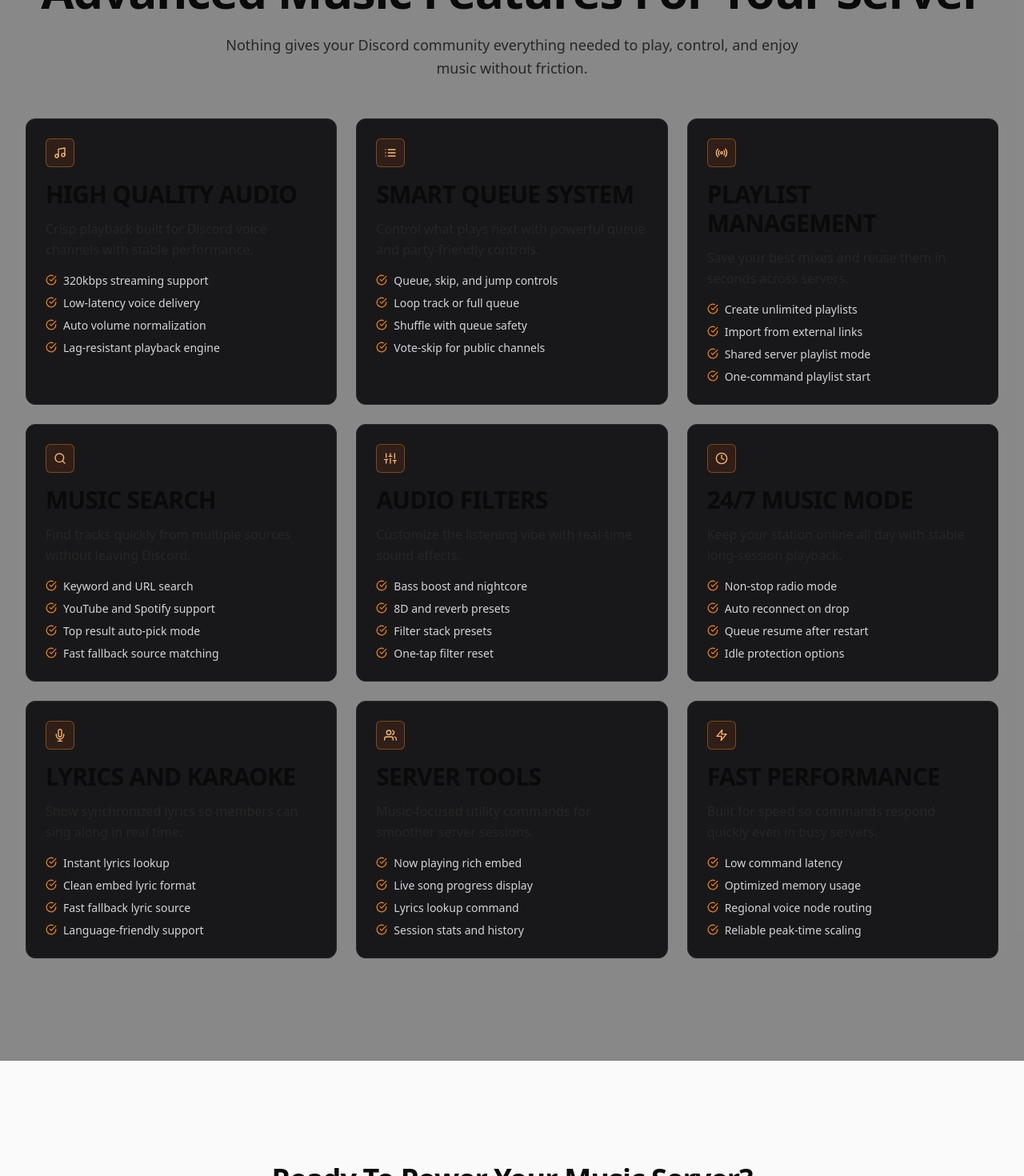
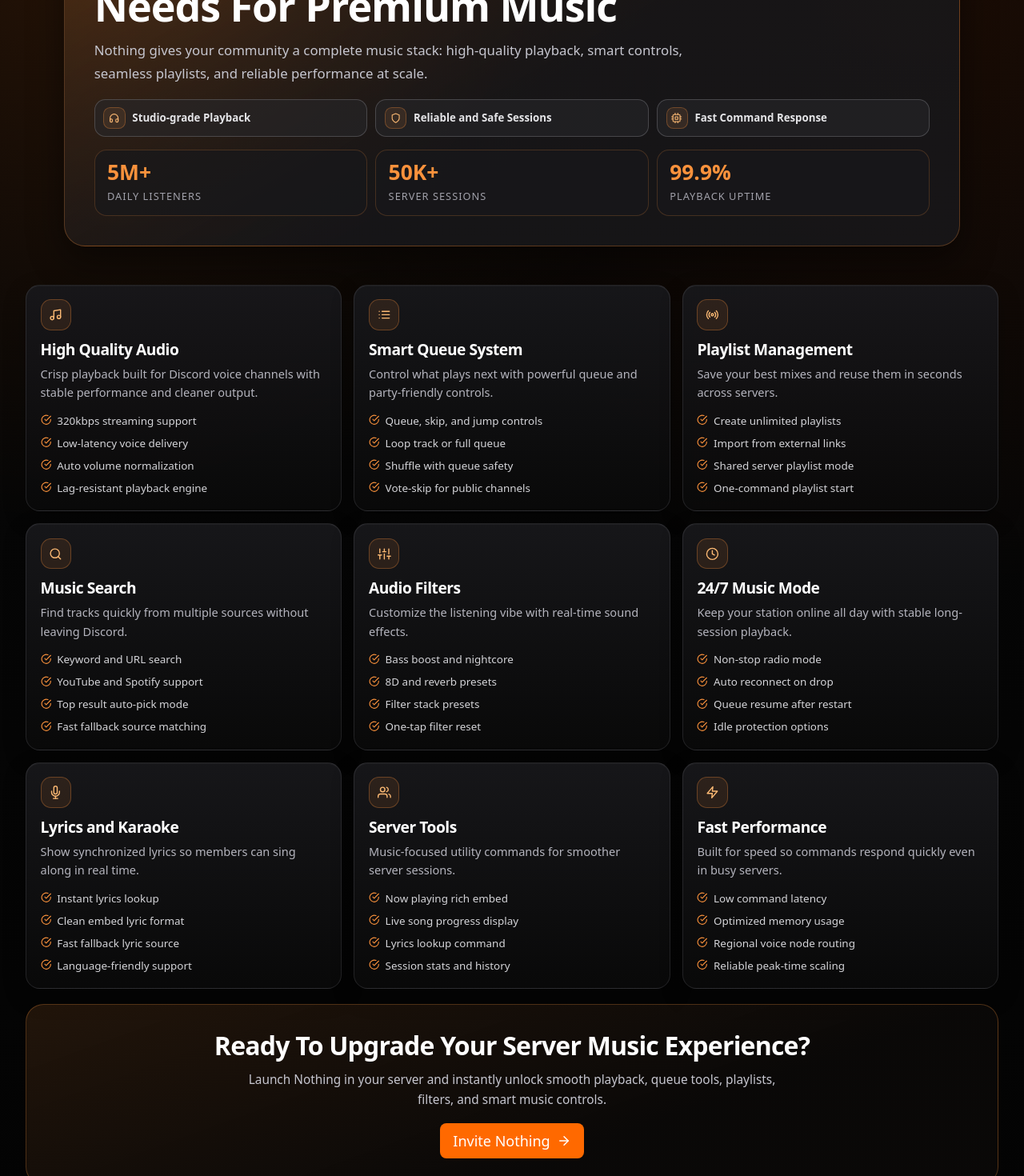
Before and after one commit to DevNest-Prince/Nothing-Muisc, a Next.js app in the folder client/: page /features in a window 1280 px wide. Shown: the part 360-1830 px from the top of the page at 80% size. Built offline with nearby package versions, Linux system fonts and the light colour scheme.

Commit message:
feat: enhance FeaturesPage layout with new badges, stats, and improved structure

```diff
--- a/client/src/app/features/page.js
+++ b/client/src/app/features/page.js
@@ -11,6 +11,10 @@ import {
   FiZap,
   FiRadio,
   FiCheckCircle,
+  FiHeadphones,
+  FiShield,
+  FiCpu,
+  FiArrowRight,
 } from 'react-icons/fi';
 
 export const metadata = {
@@ -18,11 +22,23 @@ export const metadata = {
   description: 'Discover all the amazing features of Nothing Discord music bot',
 };
 
+const TOP_BADGES = [
+  { icon: FiHeadphones, label: 'Studio-grade Playback' },
+  { icon: FiShield, label: 'Reliable and Safe Sessions' },
+  { icon: FiCpu, label: 'Fast Command Response' },
+];
+
+const FEATURE_STATS = [
+  { label: 'Daily Listeners', value: '5M+' },
+  { label: 'Server Sessions', value: '50K+' },
+  { label: 'Playback Uptime', value: '99.9%' },
+];
+
 const MUSIC_FEATURES = [
   {
     icon: FiMusic,
-    title: 'HIGH QUALITY AUDIO',
-    summary: 'Crisp playback built for Discord voice channels with stable performance.',
+    title: 'High Quality Audio',
+    summary: 'Crisp playback built for Discord voice channels with stable performance and cleaner output.',
     points: [
       '320kbps streaming support',
       'Low-latency voice delivery',
@@ -32,7 +48,7 @@ const MUSIC_FEATURES = [
   },
   {
     icon: FiList,
-    title: 'SMART QUEUE SYSTEM',
+    title: 'Smart Queue System',
     summary: 'Control what plays next with powerful queue and party-friendly controls.',
     points: [
       'Queue, skip, and jump controls',
@@ -43,7 +59,7 @@ const MUSIC_FEATURES = [
   },
   {
     icon: FiRadio,
-    title: 'PLAYLIST MANAGEMENT',
+    title: 'Playlist Management',
     summary: 'Save your best mixes and reuse them in seconds across servers.',
     points: [
       'Create unlimited playlists',
@@ -54,7 +70,7 @@ const MUSIC_FEATURES = [
   },
   {
     icon: FiSearch,
-    title: 'MUSIC SEARCH',
+    title: 'Music Search',
     summary: 'Find tracks quickly from multiple sources without leaving Discord.',
     points: [
       'Keyword and URL search',
@@ -65,7 +81,7 @@ const MUSIC_FEATURES = [
   },
   {
     icon: FiSliders,
-    title: 'AUDIO FILTERS',
+    title: 'Audio Filters',
     summary: 'Customize the listening vibe with real-time sound effects.',
     points: [
       'Bass boost and nightcore',
@@ -76,7 +92,7 @@ const MUSIC_FEATURES = [
   },
   {
     icon: FiClock,
-    title: '24/7 MUSIC MODE',
+    title: '24/7 Music Mode',
     summary: 'Keep your station online all day with stable long-session playback.',
     points: [
       'Non-stop radio mode',
@@ -87,7 +103,7 @@ const MUSIC_FEATURES = [
   },
   {
     icon: FiMic,
-    title: 'LYRICS AND KARAOKE',
+    title: 'Lyrics and Karaoke',
     summary: 'Show synchronized lyrics so members can sing along in real time.',
     points: [
       'Instant lyrics lookup',
@@ -98,7 +114,7 @@ const MUSIC_FEATURES = [
   },
   {
     icon: FiUsers,
-    title: 'SERVER TOOLS',
+    title: 'Server Tools',
     summary: 'Music-focused utility commands for smoother server sessions.',
     points: [
       'Now playing rich embed',
@@ -109,7 +125,7 @@ const MUSIC_FEATURES = [
   },
   {
     icon: FiZap,
-    title: 'FAST PERFORMANCE',
+    title: 'Fast Performance',
     summary: 'Built for speed so commands respond quickly even in busy servers.',
     points: [
       'Low command latency',
@@ -122,55 +138,82 @@ const MUSIC_FEATURES = [
 
 export default function FeaturesPage() {
   return (
-    <>
-      <section className="section section-alt container-main mt-10 md:mt-14 pt-32 md:pt-36">
-        <div className="text-center mb-12">
-          <p className="text-orange-400 uppercase tracking-[0.2em] text-xs md:text-sm font-semibold mb-4">
-            Powerful Music Capabilities
+    <main className="features-page">
+      <section className="container-main features-hero">
+        <div className="features-hero-panel">
+          <span className="features-kicker">Powerful Music Capabilities</span>
+          <h1 className="features-title">Everything Your Discord Server Needs For Premium Music</h1>
+          <p className="features-subtitle">
+            Nothing gives your community a complete music stack: high-quality playback, smart controls,
+            seamless playlists, and reliable performance at scale.
           </p>
-          <h1 className="mb-4 leading-tight">Advanced Music Features For Your Server</h1>
-          <p className="text-zinc-400 max-w-3xl mx-auto text-base md:text-lg">
-            Nothing gives your Discord community everything needed to play, control, and enjoy music without friction.
-          </p>
+
+          <div className="features-badge-row">
+            {TOP_BADGES.map((badge) => {
+              const Icon = badge.icon;
+              return (
+                <div key={badge.label} className="features-badge-chip">
+                  <span className="features-badge-icon" aria-hidden="true">
+                    <Icon />
+                  </span>
+                  <span>{badge.label}</span>
+                </div>
+              );
+            })}
           </div>
 
-        <div className="grid md:grid-cols-2 xl:grid-cols-3 gap-6">
+          <div className="features-stats-grid">
+            {FEATURE_STATS.map((stat) => (
+              <article key={stat.label} className="features-stat-card">
+                <p className="features-stat-value">{stat.value}</p>
+                <p className="features-stat-label">{stat.label}</p>
+              </article>
+            ))}
+          </div>
+        </div>
+      </section>
+
+      <section className="container-main features-grid-wrap">
+        <div className="features-grid">
           {MUSIC_FEATURES.map((feature) => {
             const Icon = feature.icon;
 
             return (
-            <div key={feature.title} className="card">
-              <div className="w-9 h-9 rounded-md border border-orange-400/40 bg-orange-500/10 flex items-center justify-center text-orange-300 text-base mb-4">
+              <article key={feature.title} className="features-card">
+                <div className="features-card-icon" aria-hidden="true">
                   <Icon />
                 </div>
 
-              <h3 className="mb-3 text-xl md:text-2xl">{feature.title}</h3>
-              <p className="text-zinc-400 mb-4">{feature.summary}</p>
+                <h2 className="features-card-title">{feature.title}</h2>
+                <p className="features-card-summary">{feature.summary}</p>
 
-              <ul className="space-y-2">
+                <ul className="features-points-list">
                   {feature.points.map((point) => (
-                  <li key={point} className="text-zinc-300 text-sm flex items-start gap-2">
-                    <FiCheckCircle className="text-orange-400 mt-0.5 shrink-0" />
+                    <li key={point}>
+                      <FiCheckCircle className="features-point-check" aria-hidden="true" />
                       <span>{point}</span>
                     </li>
                   ))}
                 </ul>
-            </div>
+              </article>
             );
           })}
         </div>
       </section>
 
-      {/* CTA */}
-      <section className="section container-main text-center">
-        <h2 className="mb-6">Ready To Power Your Music Server?</h2>
-        <p className="text-lg text-zinc-300 mb-8 max-w-2xl mx-auto">
-          Add Nothing now and unlock a clean, fast, and premium Discord music experience for your community.
+      <section className="container-main features-cta-wrap">
+        <div className="features-cta-panel">
+          <h2 className="features-cta-title">Ready To Upgrade Your Server Music Experience?</h2>
+          <p className="features-cta-text">
+            Launch Nothing in your server and instantly unlock smooth playback, queue tools,
+            playlists, filters, and smart music controls.
           </p>
-        <Button href={SITE_CONFIG.bot.inviteUrl} variant="primary" size="lg">
-          Add to Discord
+          <Button href={SITE_CONFIG.bot.inviteUrl} variant="primary" size="lg" className="features-cta-btn">
+            Invite Nothing
+            <FiArrowRight />
           </Button>
+        </div>
       </section>
-    </>
+    </main>
   );
 }
```
Lines whose indentation alone changed are shown as unchanged.
